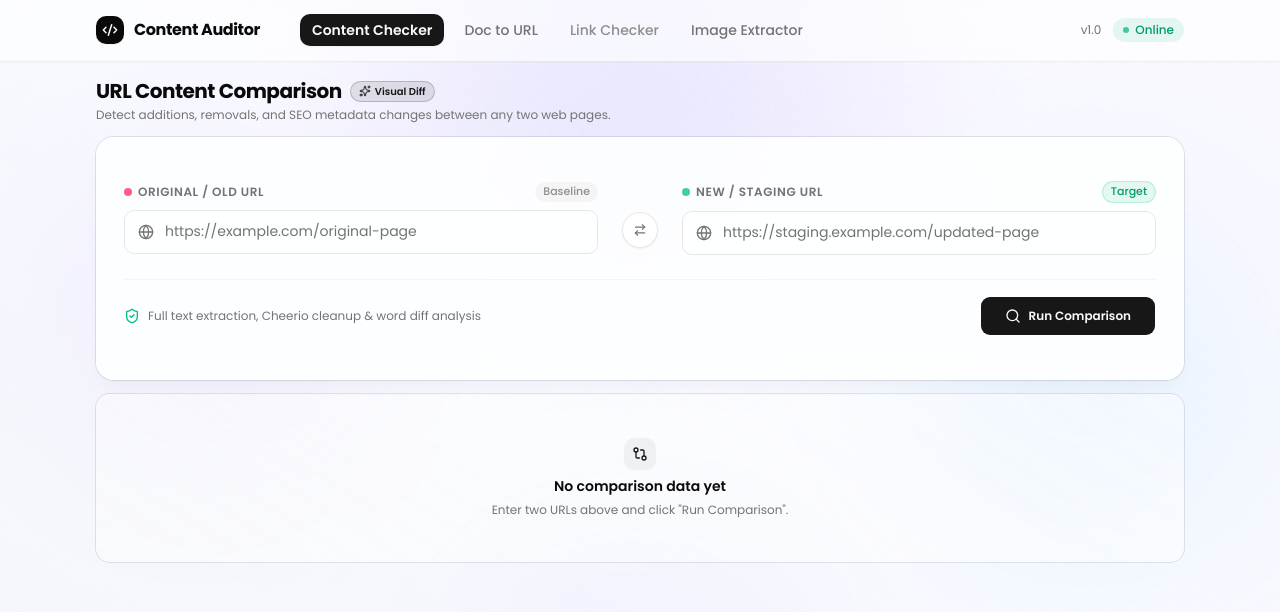
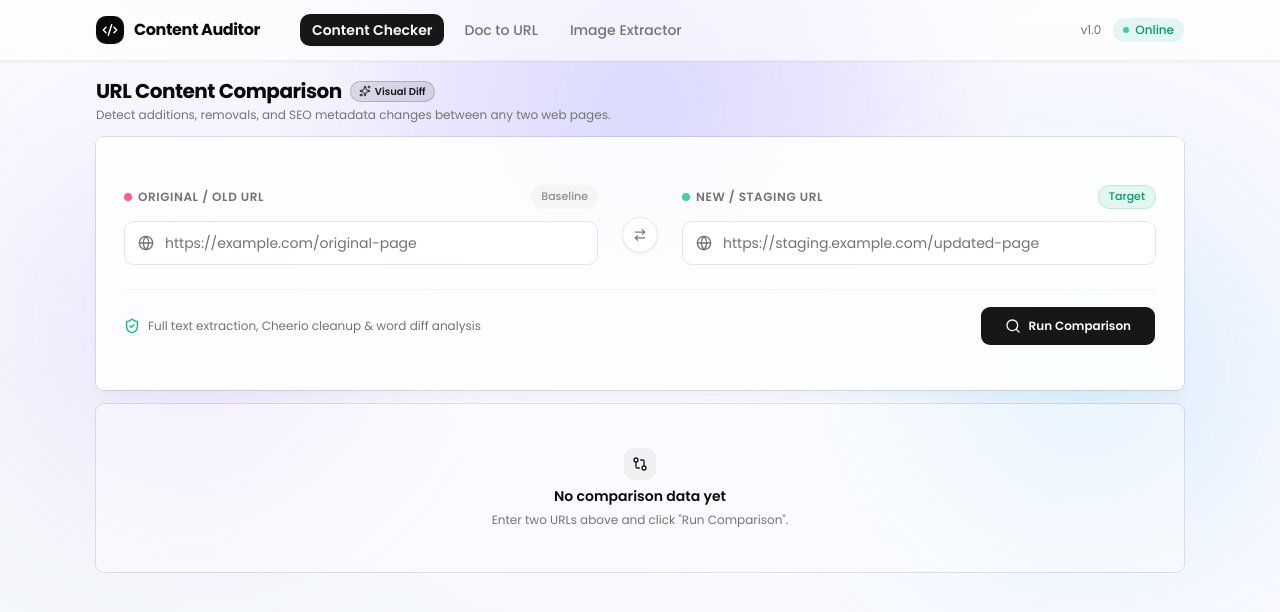
Before and after one commit to KRISH826/content-url-checker, a Next.js app in the folder url-app/: page / in a window 1280 px wide. Shown: the top 612 px of the page. Built offline with nearby package versions, Linux system fonts and the light colour scheme.

Commit message:
feat: add document comparison, image extraction, and common UI components

```diff
--- a/url-app/app/layout.tsx
+++ b/url-app/app/layout.tsx
@@ -1,6 +1,7 @@
 import type { Metadata } from "next";
 import { Poppins } from "next/font/google";
 import "./globals.css";
+import Header from "@/components/common/Header";
 import { Toaster } from "@/components/ui/sonner";
 
 const poppins = Poppins({
@@ -27,10 +28,22 @@ export default function RootLayout({
       suppressHydrationWarning
     >
       <body
-        className={`${poppins.className} font-sans min-h-full flex flex-col`}
+        className={`${poppins.className} font-sans min-h-full flex flex-col relative bg-linear-to-tr from-slate-100/90 via-indigo-50/40 to-violet-50/60 dark:from-slate-950 dark:via-slate-900 dark:to-zinc-950 text-foreground transition-colors selection:bg-primary/10`}
         suppressHydrationWarning
       >
-        {children}
+        <Header />
+
+        {/* Global Ambient Glow Mesh */}
+        <div className="fixed inset-0 pointer-events-none -z-10 overflow-hidden">
+          <div className="absolute -top-36 left-1/2 -translate-x-1/2 w-225 h-125 rounded-full bg-[radial-gradient(circle_at_center,rgba(99,102,241,0.22)_0%,rgba(139,92,246,0.12)_40%,transparent_70%)] blur-2xl" />
+          <div className="absolute top-12 -left-20 w-137.5 h-137.5 rounded-full bg-[radial-gradient(circle,rgba(168,85,247,0.14)_0%,transparent_70%)] blur-3xl" />
+          <div className="absolute top-24 -right-20 w-137.5 h-137.5 rounded-full bg-[radial-gradient(circle,rgba(14,165,233,0.15)_0%,transparent_70%)] blur-3xl" />
+        </div>
+
+        <main className="max-w-6xl w-full mx-auto px-4 sm:px-6 lg:px-8 pt-3 sm:pt-4 pb-12 flex-1">
+          {children}
+        </main>
+
         <Toaster position="top-right" richColors closeButton />
       </body>
     </html>
--- a/url-app/components/common/ComparePage.tsx
+++ b/url-app/components/common/ComparePage.tsx
@@ -1,12 +1,10 @@
 "use client";
 
 import React, { useState } from "react";
-import Header from "./Header";
 import InputCard from "./InputCard";
 import DiffResult, { DiffData } from "./DiffResult";
 import { Sparkles } from "lucide-react";
 import { toast } from "sonner";
-
 import api from "@/lib/api";
 
 const ComparePage = () => {
@@ -22,34 +20,14 @@ const ComparePage = () => {
                 toast.success("Content comparison completed successfully!");
             }
         } catch {
-            // Global toast handled by api interceptor
+            // Handled automatically by axios interceptor
         } finally {
             setIsLoading(false);
         }
     };
 
     return (
-        <div className="relative min-h-screen bg-gradient-to-tr from-slate-100/90 via-indigo-50/40 to-violet-50/60 dark:from-slate-950 dark:via-slate-900 dark:to-zinc-950 text-foreground transition-colors selection:bg-primary/10">
-            {/* Top Navigation Header */}
-            <Header activeTab="content" />
-
-            {/* Professional Ambient Gradient Mesh (No dots) */}
-            <div className="fixed inset-0 pointer-events-none -z-10 overflow-hidden">
-                {/* Top Center Radiant Indigo Flare */}
-                <div className="absolute -top-36 left-1/2 -translate-x-1/2 w-[900px] h-[500px] rounded-full bg-[radial-gradient(circle_at_center,rgba(99,102,241,0.22)_0%,rgba(139,92,246,0.12)_40%,transparent_70%)] blur-2xl" />
-
-                {/* Left Violet Ambient Glow */}
-                <div className="absolute top-12 -left-20 w-[550px] h-[550px] rounded-full bg-[radial-gradient(circle,rgba(168,85,247,0.14)_0%,transparent_70%)] blur-3xl" />
-
-                {/* Right Sky/Cyan Ambient Glow */}
-                <div className="absolute top-24 -right-20 w-[550px] h-[550px] rounded-full bg-[radial-gradient(circle,rgba(14,165,233,0.15)_0%,transparent_70%)] blur-3xl" />
-
-                {/* Bottom Center Soft Glow */}
-                <div className="absolute -bottom-24 left-1/2 -translate-x-1/2 w-[700px] h-[400px] rounded-full bg-[radial-gradient(circle,rgba(99,102,241,0.1)_0%,transparent_70%)] blur-3xl" />
-            </div>
-
-            <main className="max-w-6xl mx-auto px-4 sm:px-6 lg:px-8 pt-3 sm:pt-4 pb-12 space-y-3.5">
-                {/* Compact Page Header */}
+        <div className="space-y-3.5">
             <header className="space-y-0.5">
                 <div className="flex items-center gap-2">
                     <h1 className="text-lg sm:text-xl font-bold tracking-tight text-foreground">
@@ -65,16 +43,8 @@ const ComparePage = () => {
                 </p>
             </header>
 
-                {/* Input Card */}
-                <section>
             <InputCard onCompare={handleCompare} isLoading={isLoading} />
-                </section>
-
-                {/* Results Section */}
-                <section>
             <DiffResult data={resultData} />
-                </section>
-            </main>
         </div>
     );
 };
--- a/url-app/components/common/DiffResult.tsx
+++ b/url-app/components/common/DiffResult.tsx
@@ -208,7 +208,7 @@ const DiffResult: React.FC<{ data?: DiffData | null }> = ({ data }) => {
 
     if (!data) {
         return (
-            <Card className="border-dashed border-border/80 bg-card/40 py-6 sm:py-7 text-center rounded-xl">
+            <Card className="border-dashed border-border/80 bg-card/40 py-6 sm:py-7 text-center rounded-md">
                 <CardContent className="flex flex-col items-center justify-center space-y-1.5 p-4">
                     <div className="size-8 rounded-lg bg-primary/5 flex items-center justify-center text-muted-foreground">
                         <GitCompare className="size-4 text-primary" />
@@ -269,7 +269,7 @@ const DiffResult: React.FC<{ data?: DiffData | null }> = ({ data }) => {
             )}
 
             {/* Metrics strip */}
-            <div className="grid md:grid-cols-3 rounded-xl bg-card/90 backdrop-blur-sm border border-border/60 shadow-2xs divide-y md:divide-y-0 md:divide-x divide-border/60">
+            <div className="grid md:grid-cols-3 rounded-md bg-card/90 backdrop-blur-sm border border-border/60 shadow-2xs divide-y md:divide-y-0 md:divide-x divide-border/60">
                 <div className="p-3 sm:p-3.5 space-y-1.5">
                     <div className="flex items-center justify-between">
                         <span className="text-[11px] font-medium text-muted-foreground">Content match</span>
@@ -292,7 +292,7 @@ const DiffResult: React.FC<{ data?: DiffData | null }> = ({ data }) => {
             </div>
 
             {/* SEO Title Card */}
-            <Card className="border-border/60 bg-card/90 backdrop-blur-sm shadow-2xs rounded-xl">
+            <Card className="border-border/60 bg-card/90 backdrop-blur-sm shadow-2xs rounded-md">
                 <CardContent className="p-3 sm:p-3.5">
                     <div className="flex items-center justify-between pb-2 border-b border-border/40">
                         <span className="text-[11px] font-bold uppercase tracking-wider text-muted-foreground">Page Title (SEO)</span>
@@ -320,7 +320,7 @@ const DiffResult: React.FC<{ data?: DiffData | null }> = ({ data }) => {
             </Card>
 
             {/* Content Diff Viewer */}
-            <Card className="border-border/60 bg-card/95 backdrop-blur-sm shadow-xs rounded-xl">
+            <Card className="border-border/60 bg-card/95 backdrop-blur-sm shadow-xs rounded-md">
                 <CardHeader className="flex flex-col sm:flex-row sm:items-center justify-between gap-2.5 border-b border-border/40 p-3 sm:p-3.5">
                     <div>
                         <CardTitle className="text-sm font-semibold">Content Comparison</CardTitle>
--- a/url-app/components/common/Header.tsx
+++ b/url-app/components/common/Header.tsx
@@ -2,14 +2,16 @@
 
 import React from "react";
 import Link from "next/link";
+import { usePathname } from "next/navigation";
 
-interface HeaderProps {
-    activeTab?: "content" | "docs" | "links" | "images";
-}
+export const Header: React.FC = () => {
+    const pathname = usePathname();
+    const isContent = pathname === "/";
+    const isDocs = pathname.startsWith("/doc-checker");
+    const isImages = pathname.startsWith("/image-extractor");
 
-export const Header: React.FC<HeaderProps> = ({ activeTab = "content" }) => {
     return (
-        <header className="sticky border-b border-gray-50 shadow-xs top-0 z-50 w-full bg-background/60 backdrop-blur-md">
+        <header className="sticky border-b border-border/50 shadow-xs top-0 z-50 w-full bg-background/60 backdrop-blur-md">
             <div className="max-w-6xl mx-auto px-4 sm:px-6 lg:px-8 h-15 flex items-center justify-between gap-6">
                 {/* Brand / Logo */}
                 <div className="flex items-center gap-8 lg:gap-10">
@@ -35,11 +37,11 @@ export const Header: React.FC<HeaderProps> = ({ activeTab = "content" }) => {
                         <span className="font-bold tracking-tight">Content Auditor</span>
                     </Link>
 
-                    {/* Navigation Menu (clean, borderless, seamless tabs) */}
+                    {/* Navigation Menu (declarative routing with usePathname) */}
                     <nav className="flex items-center gap-1 sm:gap-2 text-xs sm:text-sm">
                         <Link
                             href="/"
-                            className={`px-3 py-1.5 rounded-lg transition-all ${activeTab === "content"
+                            className={`px-3 py-1.5 rounded-lg transition-all ${isContent
                                 ? "bg-primary text-primary-foreground font-semibold shadow-xs"
                                 : "text-muted-foreground hover:text-foreground hover:bg-muted/60 font-medium"
                                 }`}
@@ -49,7 +51,7 @@ export const Header: React.FC<HeaderProps> = ({ activeTab = "content" }) => {
 
                         <Link
                             href="/doc-checker"
-                            className={`px-3 py-1.5 rounded-lg transition-all ${activeTab === "docs"
+                            className={`px-3 py-1.5 rounded-lg transition-all ${isDocs
                                 ? "bg-primary text-primary-foreground font-semibold shadow-xs"
                                 : "text-muted-foreground hover:text-foreground hover:bg-muted/60 font-medium"
                                 }`}
@@ -57,19 +59,9 @@ export const Header: React.FC<HeaderProps> = ({ activeTab = "content" }) => {
                             Doc to URL
                         </Link>
 
-                        <button
-                            type="button"
-                            className={`px-3 py-1.5 rounded-lg transition-all cursor-pointer ${activeTab === "links"
-                                ? "bg-primary text-primary-foreground font-semibold shadow-xs"
-                                : "text-muted-foreground/80 hover:text-foreground hover:bg-muted/60 font-medium"
-                                }`}
-                        >
-                            Link Checker
-                        </button>
-
                         <Link
                             href="/image-extractor"
-                            className={`px-3 py-1.5 rounded-lg transition-all ${activeTab === "images"
+                            className={`px-3 py-1.5 rounded-lg transition-all ${isImages
                                 ? "bg-primary text-primary-foreground font-semibold shadow-xs"
                                 : "text-muted-foreground hover:text-foreground hover:bg-muted/60 font-medium"
                                 }`}
@@ -79,7 +71,7 @@ export const Header: React.FC<HeaderProps> = ({ activeTab = "content" }) => {
                     </nav>
                 </div>
 
-                {/* Right side status */}
+                {/* Right side status badge */}
                 <div className="flex items-center gap-3">
                     <span className="text-xs font-mono text-muted-foreground hidden sm:inline">
                         v1.0
--- a/url-app/components/common/InputCard.tsx
+++ b/url-app/components/common/InputCard.tsx
@@ -43,18 +43,18 @@ const InputCard: React.FC<InputCardProps> = ({
     };
 
     return (
-        <Card className="border-border/60 shadow-lg shadow-black/3 backdrop-blur-md bg-card/90 rounded-2xl">
+        <Card className="border-border/60 shadow-lg shadow-black/3 backdrop-blur-md bg-card/90 rounded-md">
             <CardContent className="p-6 sm:p-7">
                 <form onSubmit={handleSubmit} className="space-y-6">
                     <div className="flex flex-col lg:flex-row items-center gap-4 sm:gap-6 relative">
                         {/* Old / Production URL */}
                         <div className="w-full flex-1 space-y-2">
-                            <div className="flex items-center justify-between">
+                            <div className="flex items-center justify-between h-8">
                                 <label className="text-xs font-semibold uppercase tracking-wider text-muted-foreground flex items-center gap-1.5">
                                     <span className="size-2 rounded-full bg-rose-500 inline-block animate-pulse" />
                                     Original / Old URL
                                 </label>
-                                <span className="text-[11px] font-medium text-muted-foreground/80 px-2 py-0.5 rounded-full bg-muted">
+                                <span className="text-[11px] font-medium text-muted-foreground/80 px-2.5 h-6 inline-flex items-center rounded-full bg-muted">
                                     Baseline
                                 </span>
                             </div>
@@ -87,12 +87,12 @@ const InputCard: React.FC<InputCardProps> = ({
 
                         {/* New / Staging URL */}
                         <div className="w-full flex-1 space-y-2">
-                            <div className="flex items-center justify-between">
+                            <div className="flex items-center justify-between h-8">
                                 <label className="text-xs font-semibold uppercase tracking-wider text-muted-foreground flex items-center gap-1.5">
                                     <span className="size-2 rounded-full bg-emerald-500 inline-block animate-pulse" />
                                     New / Staging URL
                                 </label>
-                                <span className="text-[11px] font-medium text-emerald-600 dark:text-emerald-400 px-2 py-0.5 rounded-full bg-emerald-500/10 border border-emerald-500/20">
+                                <span className="text-[11px] font-medium text-emerald-600 dark:text-emerald-400 px-2.5 h-6 inline-flex items-center rounded-full bg-emerald-500/10 border border-emerald-500/20">
                                     Target
                                 </span>
                             </div>
--- a/url-app/components/images/ImageGrid.tsx
+++ b/url-app/components/images/ImageGrid.tsx
@@ -31,7 +31,7 @@ export const ImageGrid: React.FC<ImageGridProps> = ({ images, onDownload }) => {
             {images.map((img) => (
                 <div
                     key={img.id}
-                    className="group rounded-xl bg-card border border-border/70 hover:border-primary/40 shadow-2xs transition-all overflow-hidden flex flex-col"
+                    className="group rounded-md bg-card border border-border/70 hover:border-primary/40 shadow-2xs transition-all overflow-hidden flex flex-col"
                 >
                     <div className="relative aspect-video bg-muted/40 overflow-hidden">
                         {/* eslint-disable-next-line @next/next/no-img-element */}
--- a/url-app/components/ui/card.tsx
+++ b/url-app/components/ui/card.tsx
@@ -11,7 +11,7 @@ function Card({
       data-slot="card"
       data-size={size}
       className={cn(
-        "group/card flex flex-col gap-(--card-spacing) overflow-hidden rounded-xl bg-card py-(--card-spacing) text-sm text-card-foreground ring-1 ring-foreground/10 [--card-spacing:--spacing(4)] has-data-[slot=card-footer]:pb-0 has-[>img:first-child]:pt-0 data-[size=sm]:[--card-spacing:--spacing(3)] data-[size=sm]:has-data-[slot=card-footer]:pb-0 *:[img:first-child]:rounded-t-xl *:[img:last-child]:rounded-b-xl",
+        "group/card flex flex-col gap-(--card-spacing) overflow-hidden rounded-md bg-card py-(--card-spacing) text-sm text-card-foreground ring-1 ring-foreground/10 [--card-spacing:--spacing(4)] has-data-[slot=card-footer]:pb-0 has-[>img:first-child]:pt-0 data-[size=sm]:[--card-spacing:--spacing(3)] data-[size=sm]:has-data-[slot=card-footer]:pb-0 *:[img:first-child]:rounded-t-md *:[img:last-child]:rounded-b-md",
         className
       )}
       {...props}
@@ -24,7 +24,7 @@ function CardHeader({ className, ...props }: React.ComponentProps<"div">) {
     <div
       data-slot="card-header"
       className={cn(
-        "group/card-header @container/card-header grid auto-rows-min items-start gap-1 rounded-t-xl px-(--card-spacing) has-data-[slot=card-action]:grid-cols-[1fr_auto] has-data-[slot=card-description]:grid-rows-[auto_auto] [.border-b]:pb-(--card-spacing)",
+        "group/card-header @container/card-header grid auto-rows-min items-start gap-1 rounded-t-md px-(--card-spacing) has-data-[slot=card-action]:grid-cols-[1fr_auto] has-data-[slot=card-description]:grid-rows-[auto_auto] [.border-b]:pb-(--card-spacing)",
         className
       )}
       {...props}
@@ -83,7 +83,7 @@ function CardFooter({ className, ...props }: React.ComponentProps<"div">) {
     <div
       data-slot="card-footer"
       className={cn(
-        "flex items-center rounded-b-xl border-t bg-muted/50 p-(--card-spacing)",
+        "flex items-center rounded-b-md border-t bg-muted/50 p-(--card-spacing)",
         className
       )}
       {...props}
```
Also changed, not shown: url-app/components/docs/DocComparePage.tsx (+1 -13 lines), url-app/components/docs/DocInputCard.tsx (+7 -7 lines), url-app/components/images/ImageExtractorPage.tsx (+3 -13 lines). Lines whose indentation alone changed are shown as unchanged.
